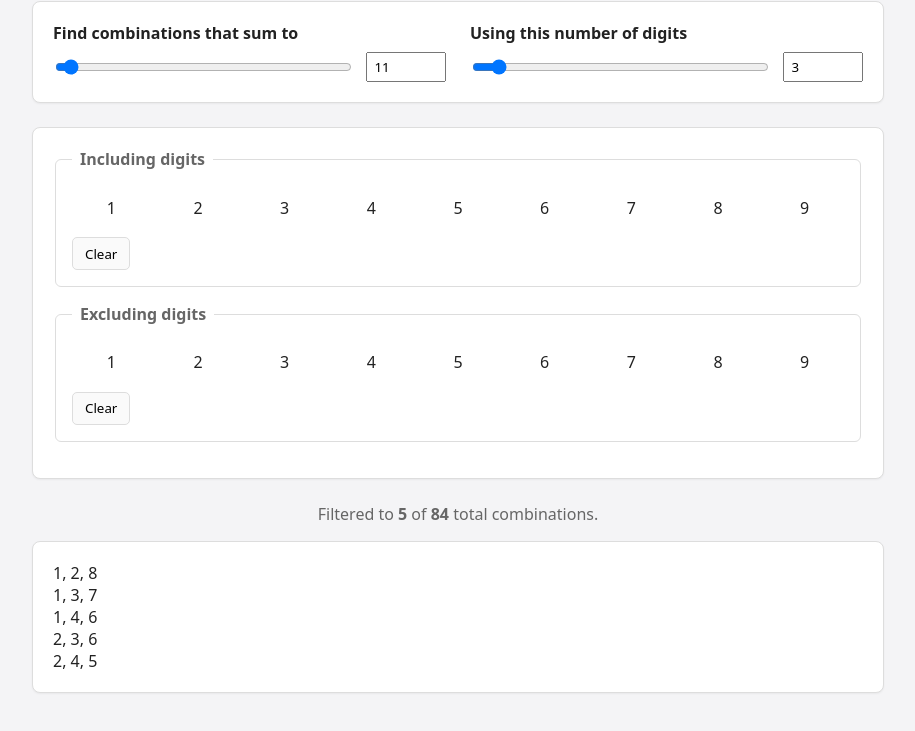
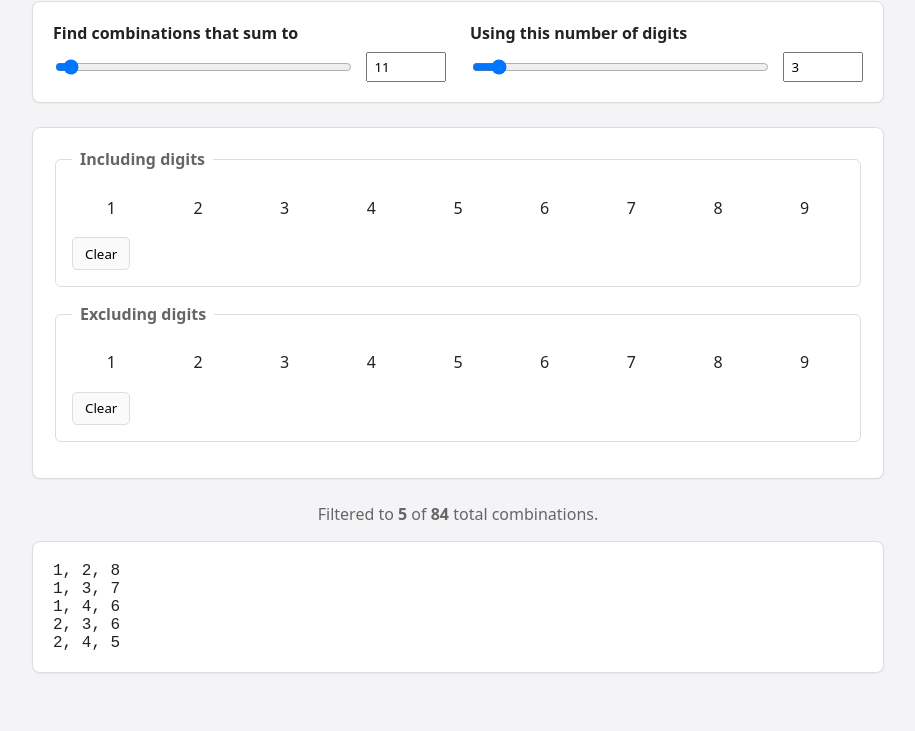
Before and after one commit to lgastako/sudokulator, a plain HTML site: page index.html in a window 1280 px wide. Shown: the part 135-866 px from the top of the page, without its empty margins (182-1097 px from the left). Drawn offline with Linux system fonts and the light colour scheme.

Commit message:
mono-results-font

```diff
--- a/index.html
+++ b/index.html
@@ -159,9 +159,10 @@
         margin: 1rem 0;
       }
 
-      #results > * {
-        animation: fade-in 120ms ease;
-      }
+     #results > * {
+         animation: fade-in 120ms ease;
+         font-family: monospace, monospace;
+     }
 
       @keyframes fade-in {
         from {
```
